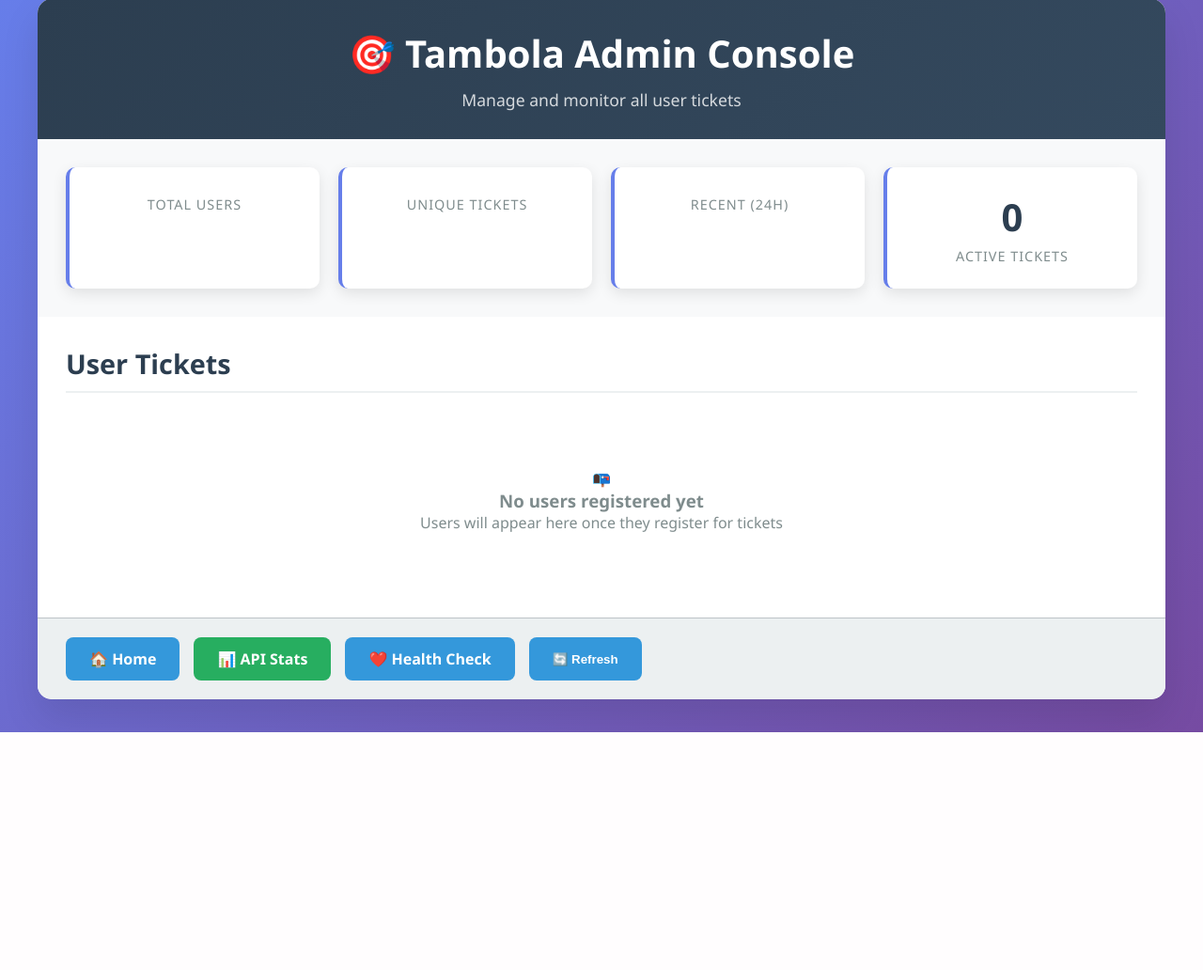
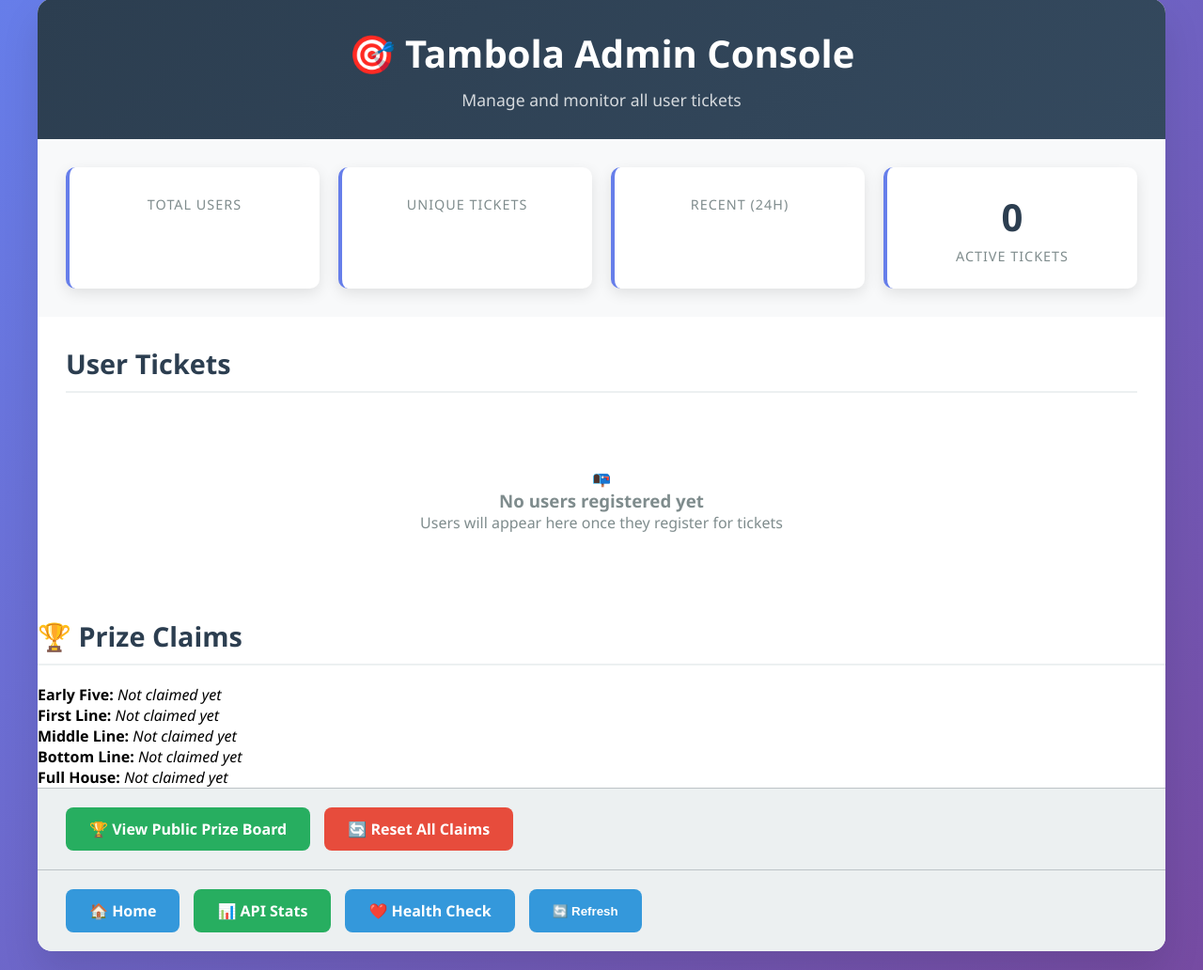
Before and after one commit to ayanlove81-creator/Tambola, a Flask app: template templates/admin.html in a window 1280 px wide. Shown: the part 21-1053 px from the top of the page at 94% size. Before the commit the page ends 800 px from the top, so only its background shows below. Run offline with Flask 3, Linux system fonts and the light colour scheme; the template is opened without the code that fills it, so the values that code supplies are empty.

Commit message:
Update admin.html

```diff
--- a/templates/admin.html
+++ b/templates/admin.html
@@ -311,7 +311,32 @@
             </div>
             {% endif %}
         </div>
+        <!-- Prize Claims Section -->
+<div class="prizes-section">
+    <h2 class="section-title">🏆 Prize Claims</h2>
 
+    <div class="prizes-summary">
+        {% set prizes = ['early_five', 'first_line', 'middle_line', 'bottom_line', 'full_house'] %}
+        {% for prize in prizes %}
+            {% set claim = prize_claims.get(prize) %}
+            <div class="prize-status">
+                <strong>{{ prize.replace('_', ' ').title() }}:</strong>
+                {% if claim %}
+                    {{ claim.name }} ({{ claim.ticket_code }}) at {{ claim.claimed_at }}
+                {% else %}
+                    <em>Not claimed yet</em>
+                {% endif %}
+            </div>
+        {% endfor %}
+    </div>
+
+    <div class="admin-actions">
+        <a href="/prizes" class="btn btn-success">🏆 View Public Prize Board</a>
+        <a href="/admin/prizes/reset" class="btn btn-danger" onclick="return confirm('Reset all prize claims?')">
+            🔄 Reset All Claims
+        </a>
+    </div>
+</div>
         <div class="admin-actions">
             <a href="/" class="btn btn-primary">🏠 Home</a>
             <a href="/stats" class="btn btn-success">📊 API Stats</a>
```
